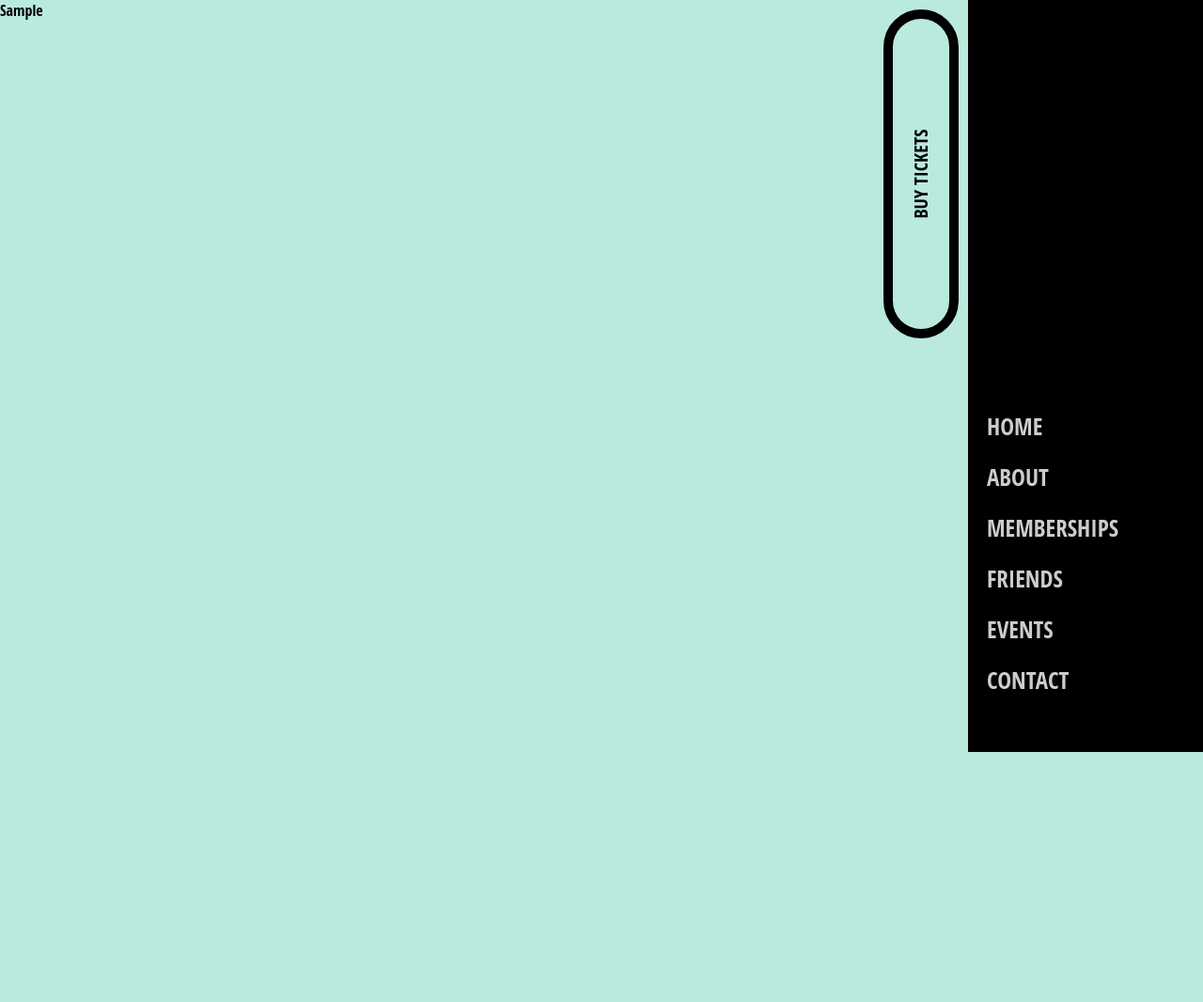
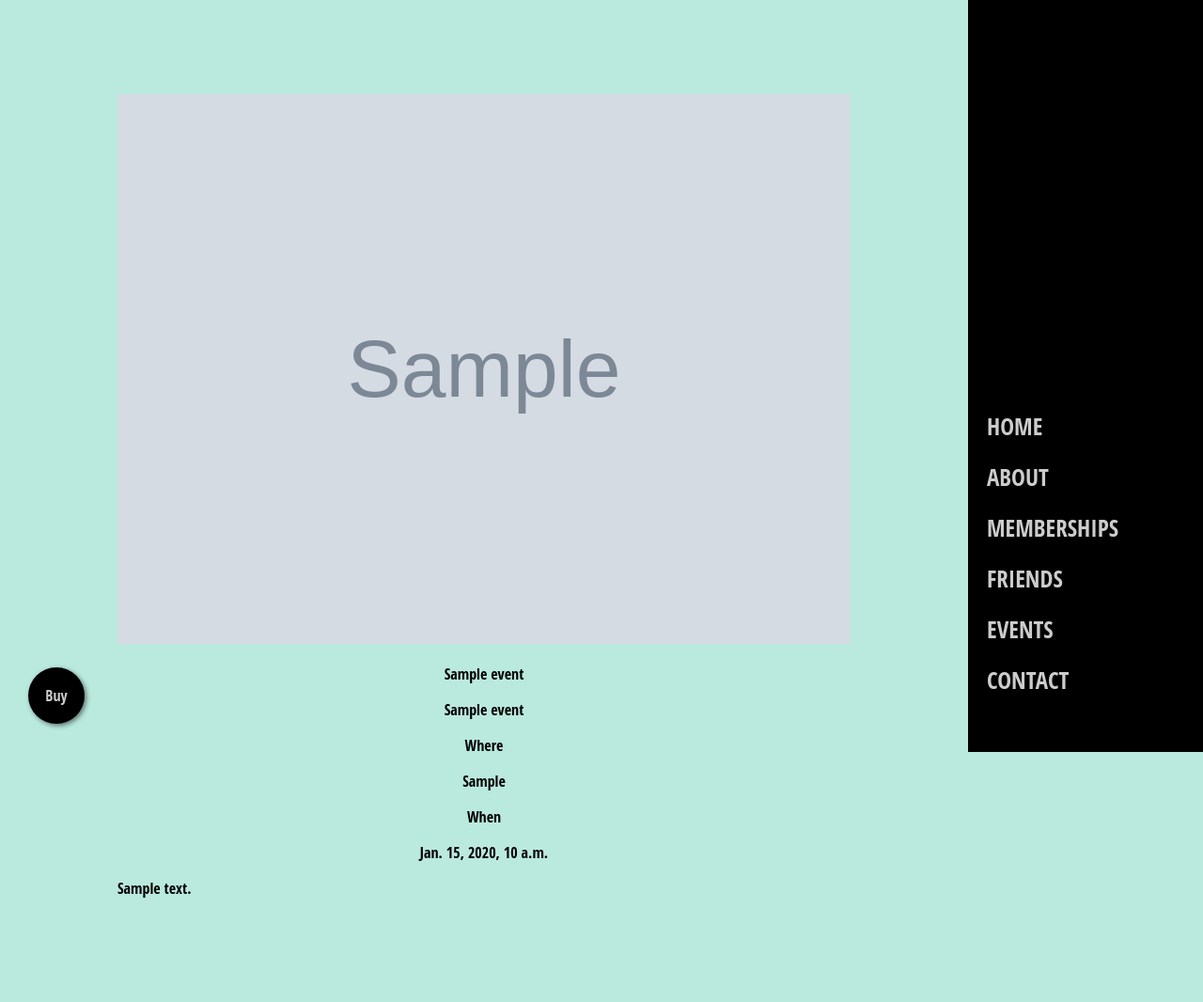
Before and after one commit to jaketreacher/paas_website, a Django app: a page that uses web/templates/web/pages/event.html in a window 1280 px wide. Shown: the whole page at 94% size. Before the commit the page ends 800 px from the top, so only its background shows below. Run offline with Django 3.2, Linux system fonts and the light colour scheme; a user stored in the database is signed in; tables that the repository leaves empty hold one stand-in row (values such as "Sample post"); grey boxes marked "Sample" are stand-in pictures; style sheets or scripts are compiled from the project's sources; some libraries are stand-ins or nearby versions.

Commit message:
Redesign event page

```diff
--- a/web/models.py
+++ b/web/models.py
@@ -26,6 +26,14 @@
     slug = models.SlugField(max_length=32, unique=True)
     booking_url = models.URLField(help_text='ex. TryBooking URL', blank=True, null=True)
     open_date = models.DateTimeField(help_text='The date/time which the event will become visible.')
+
+    thumbnail_img = models.ImageField(
+        blank=True, null=True, upload_to='images/%Y/%m/%d/',
+        help_text='The image that will display in the list of events.')
+    hero_img = models.ImageField(
+        blank=True, null=True, upload_to='images/%Y/%m/%d/',
+        help_text='The header image that will display on the event page.')
+    description = models.TextField(blank=True, null=True)
 
     objects = EventManager()
 
@@ -62,22 +70,6 @@
         return formatted_string
     event_range.short_description = 'Event Range'
 
-    @property
-    def get_preview_url(self):
-        """
-        Get the URL of the image that will be displayed on
-        the event-list page. Ideally, this will be the
-        thumbnail.
-        """
-        sizes = ['thumbnail', 'mobile', 'tablet', 'desktop']
-
-        for size in sizes:
-            image = getattr(self.eventpage, size)
-            if image:
-                return image.url
-
-        return None
-
     class Meta:
         ordering = ('open_date',)
 
@@ -102,41 +94,3 @@
 
     def __repr__(self):
         return '<EventDateTime: \'{}\', {} ({})'.format(self, self.event, self.pk)
-
-
-class EventPage(models.Model):
-    background = models.ImageField(blank=True, null=True, upload_to='images/%Y/%m/%d/')
-    thumbnail = models.ImageField(blank=True, null=True, upload_to='images/%Y/%m/%d/')
-    mobile = models.ImageField(blank=True, null=True, upload_to='images/%Y/%m/%d/')
-    tablet = models.ImageField(blank=True, null=True, upload_to='images/%Y/%m/%d/')
-    desktop = models.ImageField(blank=True, null=True, upload_to='images/%Y/%m/%d/')
-    css = models.TextField(blank=True, null=True)
-    event = models.OneToOneField(Event, on_delete=models.CASCADE)
-
-    def _build_css(self):
-        template = loader.get_template('web/pages/event.css.html')
-        style = ' '.join(template.render({'eventpage': self}).split())  # join/split used to remove excessive whitespace
-        type(self).objects.filter(id=self.id).update(css=style)
-
-    def _clean_images(self, old_self):
-        for field in old_self._meta.get_fields():
-            if isinstance(field, models.ImageField):
-                old_image = getattr(old_self, field.name)
-                new_image = getattr(self, field.name)
-                # if the field existed before and it has changed
-                if old_image and old_image != new_image:
-                    # remove the previous file
-                    try:
-                        os.remove(old_image.path)
-                    except FileNotFoundError:
-                        pass
-
-    def save(self, *args, **kwargs):
-        try:
-            old_self = EventPage.objects.get(pk=self.pk)
-        except EventPage.DoesNotExist:
-            old_self = None
-        super(EventPage, self).save(*args, **kwargs)
-        if old_self:
-            self._clean_images(old_self)
-        self._build_css()
--- a/web/static/web/sass/main.scss
+++ b/web/static/web/sass/main.scss
@@ -5,4 +5,5 @@
 @import "partials/buttons";
 @import "partials/logo";
 @import "partials/content";
+@import "partials/event";
 @import "partials/event-card"
--- a/web/static/web/sass/pages/_event.scss
+++ /dev/null
@@ -1,38 +0,0 @@
-#event-info {
-    > div:first-of-type {
-        width: 100%;
-        height: 100%;
-        position: absolute;
-        top: 0;
-        left: 0;
-        background-size: cover;
-
-        > div {
-            position: absolute;
-            top: 0;
-            bottom: 0;
-            left: 0;
-            right: 0;
-            background-repeat: no-repeat;
-            background-position: center;
-            background-size: cover;
-
-            @include desktop {
-                right: 250px;
-            }
-        }
-    }
-
-    .hang-group {
-        display: none;
-
-        @include desktop {
-            display: flex;
-        }
-    }
-}
-
-#purchase {
-    bottom: 30px;
-    left: 30px;
-}
--- a/web/static/web/sass/partials/_base.scss
+++ b/web/static/web/sass/partials/_base.scss
@@ -21,6 +21,7 @@
         min-width: 300px;
         max-width: 800px;
         width: 100%;
+        min-height: 100vh;
         margin: 0 auto;
 
         @include tablet {
@@ -40,6 +41,3 @@
     text-transform: uppercase;
     font-weight: inherit;
 }
-
-// Import Individual pages
-@import "../pages/event";
--- a/web/static/web/sass/partials/_buttons.scss
+++ b/web/static/web/sass/partials/_buttons.scss
@@ -41,12 +41,21 @@
         @include center;
     }
 
+    &--purchase {
+        bottom: 30px;
+        left: 30px;
+    }
+
     &:hover {
         color: $navbar_font_hover_color;
     }
 
     @include desktop {
         display: none;
+
+        &--no-hide {
+            display: block;
+        }
     }
 }
 
--- /dev/null
+++ b/web/static/web/sass/partials/_event.scss
@@ -0,0 +1,19 @@
+.event-info {
+    margin-bottom: 100px;
+    text-align: center;
+
+    &__hero {
+        width: 100%;
+    }
+
+    &__when {
+        ul {
+            list-style-type: none;
+            padding: 0;
+        }
+    }
+
+    &__about {
+        text-align: justify;
+    }
+}
--- a/web/templates/web/components/event-card.html
+++ b/web/templates/web/components/event-card.html
@@ -1,6 +1,10 @@
 <div class="event-card">
     <a href="/{{ event.slug }}">
-        <div class="event-card__preview" style="background-image: url('{{ event.get_preview_url }}')"></div>
+        {% if event.thumbnail_img %}
+            <div class="event-card__preview" style="background-image: url('{{ event.thumbnail_img.url }}')"></div>
+        {% else %}
+            <div class="event-card__preview" style="background-image: url('https://via.placeholder.com/225x400')"></div>
+        {% endif %}
     </a>
     <div class="event-card__details">
         <div class="event-card__details__section">
--- a/web/templates/web/pages/event.html
+++ b/web/templates/web/pages/event.html
@@ -4,24 +4,49 @@
     {{ block.super }} - {{ event }}
 {% endblock title %}
 
-{% block head_extras %}
-    {{ event.eventpage.css|safe }}
-{% endblock head_extras %}
+{% block content %}
+    <div class="event-info">
+        {% if event.hero_img %}
+            <img class="event-info__hero" src="{{ event.hero_img.url }}">
+        {% else %}
+            <img class="event-info__hero" src="https://via.placeholder.com/1280x720">
+        {% endif %}
+        <div class="event-info__details">
+            <div class="event-info__what">
+                <p>{{ event.name }}</p>
+                {% if event.subtitle %}
+                    <p>{{ event.subtitle }}</p>
+                {% endif %}
+            </div>
 
-{% block content %}
-    <div id="event-info">
-        <div class="background">
-            <div class="foreground"></div>
+            {% if event.location %}
+                <div class="event-info__where">
+                    <p><b>Where</b></p>
+                    <p>{{ event.location }}</p>
+                </div>
+            {% endif %}
+
+            <div class="event-info__when">
+                <p><b>When</b></p>
+                <ul class="event-info__dates">
+                    {% for eventdate in event.eventdatetime_set.all %}
+                        <li>{{ eventdate.datetime }}</li>
+                    {% empty %}
+                        <li>- No Dates -</li>
+                    {% endfor %}
+                </ul>
+            </div>
+
+            {% if event.description %}
+                <div class="event-info__about">
+                    {{ event.description|safe|linebreaks }}
+                </div>
+            {% endif %}
         </div>
-        {% if event.booking_url %}
-            <div class="hang-group">
-                <a class="btn btn-hang" href="{{ event.booking_url }}" target="_blank">Buy Tickets</a>
-            </div>
-        {% endif %}
     </div>
 
     {% if event.booking_url %}
-        <a id="purchase" class="btn-mobile" href="{{ event.booking_url }}" target="_blank">
+        <a class="btn-mobile btn-mobile--purchase btn-mobile--no-hide" href="{{ event.booking_url }}" target="_blank">
             <span>Buy</span>
         </a>
     {% endif %}
```
Also changed, not shown: web/admin.py (+2 -10 lines), web/migrations/0001_initial.py, web/migrations/0002_eventpage_thumbnail.py (deleted).
